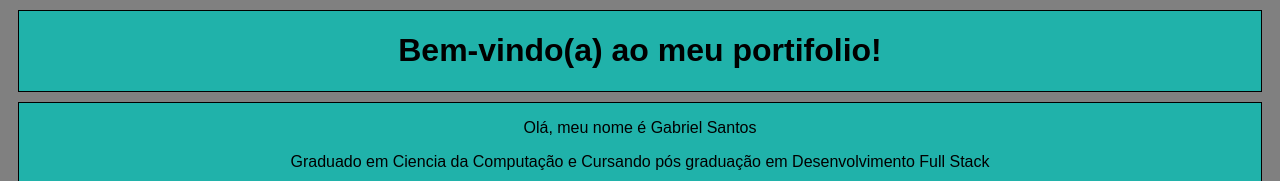
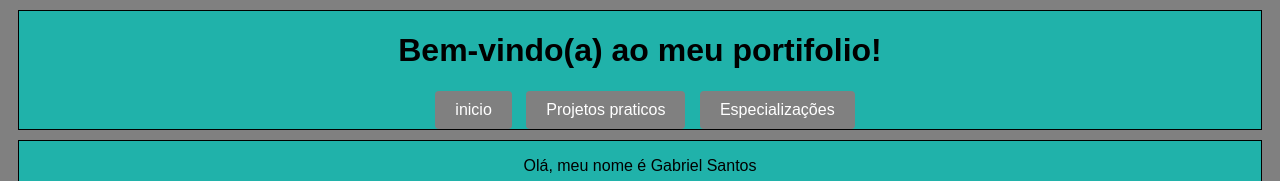
Before and after one commit to Bill7395/Bill7395.github.io, a plain HTML site: page index.html in a window 1280 px wide. Shown: the top 181 px of the page. Drawn offline with Linux system fonts and the light colour scheme.

Commit message:
add botoes

```diff
--- a/index.html
+++ b/index.html
@@ -13,6 +13,9 @@
 	<body>
 		<div class="cabecalho">
 				<h1 style="text-align:center;"> Bem-vindo(a) ao meu portifolio!</h1>
+				    <button class="button primary">inicio</button>
+					<button class="button secondary">Projetos praticos</button>
+					<button class="button secondary">Especializações</button>
 		</div>
 
 		<div class="body_site">
--- a/style.css
+++ b/style.css
@@ -28,6 +28,19 @@
 
 }
 
+.button {
+    padding: 10px 20px;
+    font-size: 16px;
+    border: none;
+    cursor: pointer;
+    border-radius: 4px;
+    outline: none;
+	background-color: grey;
+	color: white;
+	margin-left: 10px;
+}
+
+
 body{
 	background-color: grey;
 
```
